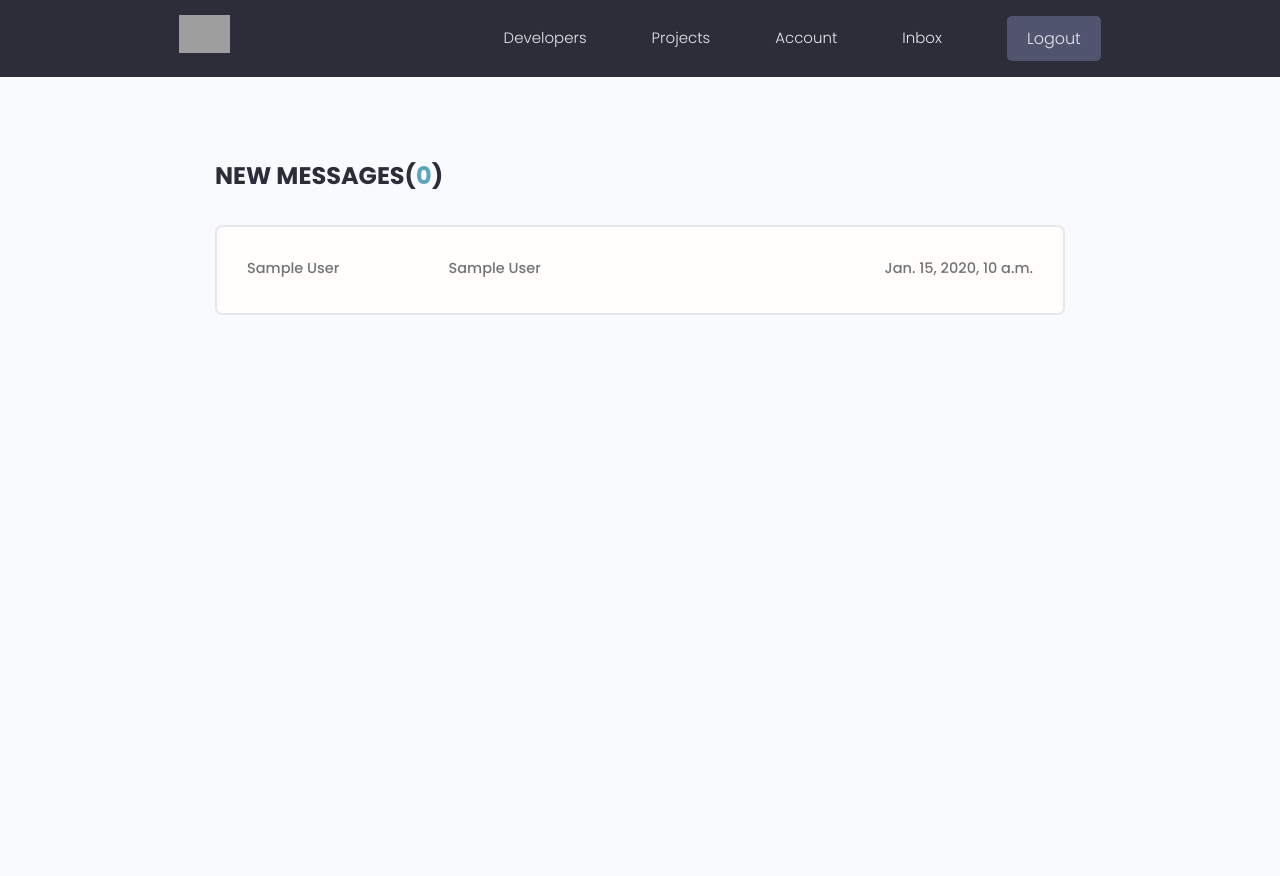
After one commit to Czernich/Dev_Search, a Django app: page /inbox/ in a window 1280 px wide. The commit adds this page. Shown: the top 876 px of the page. Run offline with Django 3.2, Linux system fonts and the light colour scheme; a user stored in the database is signed in; tables that the repository leaves empty hold one stand-in row (values such as "Sample post"); some libraries are stand-ins or nearby versions; grey boxes are pictures that could not be loaded.

Commit message:
First steps of creating messages module

```diff
--- a/templates/navbar.html
+++ b/templates/navbar.html
@@ -15,9 +15,9 @@
         <ul class="header__menu">
           <li class="header__menuItem"><a href="{% url 'profiles' %}">Developers</a></li>
           <li class="header__menuItem"><a href="{% url 'projects' %}">Projects</a></li>
-          <li class="header__menuItem"><a href="">Inbox</a></li>
           {% if request.user.is_authenticated %}
           <li class="header__menuItem"><a href="{% url 'account' %}">Account</a></li>
+          <li class="header__menuItem"><a href="{% url 'inbox' %}">Inbox</a></li>
           <li class="header__menuItem"><a href="{% url 'logout' %}" class="btn btn--sub">Logout</a></li>
           {% else %}
           <li class="header__menuItem"><a href="{% url 'login' %}" class="btn btn--sub">Login/Sign Up</a></li>
--- a/users/admin.py
+++ b/users/admin.py
@@ -1,6 +1,7 @@
 from django.contrib import admin
-from users.models import Profile, Skill
+from users.models import Profile, Skill, Message
 # Register your models here.
 
 admin.site.register(Profile)
 admin.site.register(Skill)
+admin.site.register(Message)
--- a/users/models.py
+++ b/users/models.py
@@ -37,3 +37,22 @@ class Skill(models.Model):
 
     def __str__(self):
         return str(self.name)
+
+
+class Message(models.Model):
+    id = models.UUIDField(default=uuid.uuid4, unique=True, primary_key=True, editable=False)
+    sender = models.ForeignKey(Profile, on_delete=models.SET_NULL, null=True, blank=True)
+    recipient = models.ForeignKey(Profile, on_delete=models.SET_NULL, null=True, blank=True, related_name="messages")
+    name = models.CharField(max_length=200, null=True, blank=True)
+    email = models.EmailField(max_length=200, null=True, blank=True)
+    subject = models.CharField(max_length=200, null=True, blank=True)
+    body = models.TextField()
+    is_read = models.BooleanField(default=False, null=True)
+    created_at = models.DateTimeField(auto_now_add=True)
+
+
+    def __str__(self):
+        return str(self.subject)
+
+    class Meta:
+        ordering = ['is_read', '-created_at']
--- /dev/null
+++ b/users/templates/users/inbox.html
@@ -0,0 +1,25 @@
+{% extends 'main.html' %}
+
+  {% block content %}
+  <!-- Main Section -->
+  <main class="inbox my-xl">
+    <div class="content-box">
+      <h3 class="inbox__title">New Messages(<span>{{unreadCount}}</span>)</h3>
+      <ul class="messages">
+        {% for message in messageRequest %}
+        {% if not message.is_read %}
+        <li class="message message--unread">
+        {% else %}
+        <li class="message">
+        {% endif %}
+          <a href="message.html">
+            <span class="message__author">{{message.sender.name}}</span>
+            <span class="message__subject">{{message.subject}}</span>
+            <span class="message__date">{{message.created_at}}</span>
+          </a>
+        </li>
+        {% endfor %}
+      </ul>
+    </div>
+  </main>
+  {% endblock content %}
--- a/users/urls.py
+++ b/users/urls.py
@@ -15,4 +15,6 @@ urlpatterns = [
     path('create-skill/', views.createSkill, name='create-skill'),
     path('update-skill/<str:pk>/', views.updateSkill, name='update-skill'),
     path('delete-skill/<str:pk>/', views.deleteSkill, name='delete-skill'),
+
+    path('inbox/', views.inbox, name='inbox')
 ]
--- a/users/views.py
+++ b/users/views.py
@@ -2,7 +2,7 @@ from django.shortcuts import render, redirect
 from django.contrib.auth import login, authenticate, logout
 from django.contrib.auth.decorators import login_required
 from django.contrib import messages
-from .models import Profile
+from .models import Profile, Message
 from django.contrib.auth.models import User
 from .forms import CustomUserCreationForm, ProfileForm, SkillForm
 from .utils import *
@@ -152,3 +152,15 @@ def deleteSkill(request, pk):
         "object": skill
     }
     return render(request, 'delete_template.html', context=values)
+
+@login_required(login_url='login')
+def inbox(request):
+    profile = request.user.profile
+    messageRequest = profile.messages.all()
+    unreadCount = messageRequest.filter(is_read=False).count()
+    values = {
+        'messageRequest': messageRequest,
+        'unreadCount': unreadCount
+        }
+
+    return render(request, 'users/inbox.html', context=values)
```
Also changed, not shown: projects/migrations/0006_alter_project_options.py (added), users/migrations/0005_message.py (added), users/migrations/0006_alter_message_subject.py (added).
